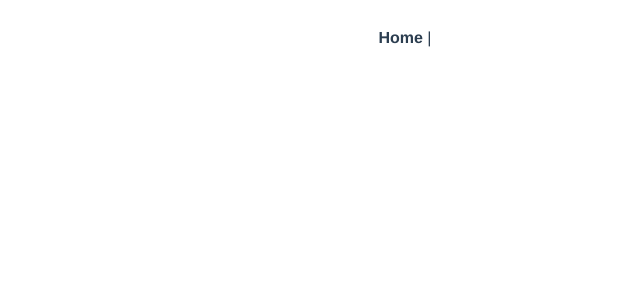
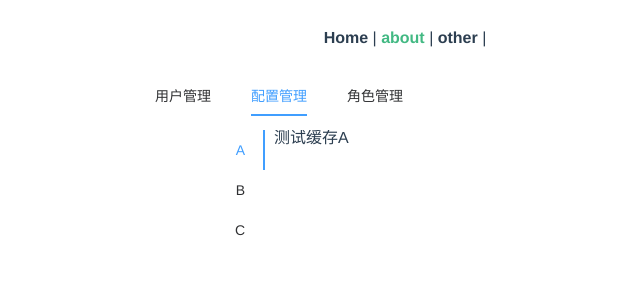
Before and after one commit to milyyy/_vue, a Vue app: page /about in a window 1280 px wide. Shown: the top 300 px of the page, without its empty margins (235-875 px from the left). Built offline with nearby package versions, Linux system fonts and the light colour scheme.

Commit message:
keep-alive测试

```diff
--- a/src/App.vue
+++ b/src/App.vue
@@ -2,6 +2,8 @@
   <div id="app">
     <div id="nav">
       <router-link to="/">Home</router-link> |
+      <router-link to="/about">about</router-link> |
+      <router-link to="/other">other</router-link> |
     </div>
     <router-view />
   </div>
--- /dev/null
+++ b/src/components/tabs.vue
@@ -0,0 +1,31 @@
+<!--
+ * @Date: 2020-03-19 11:05:10
+ * @Description: 测试keep-alive的公用组件
+ * @LastEditTime: 2020-03-19 11:11:06
+ * @FilePath: \_vue\src\components\tabs.vue
+ -->
+<template>
+  <div class="tabs">
+    <el-tabs :tab-position="tabPosition" style="height: 200px;">
+      <el-tab-pane label="A">测试缓存A</el-tab-pane>
+      <el-tab-pane label="B">test..B</el-tab-pane>
+      <el-tab-pane label="C">test++C</el-tab-pane>
+    </el-tabs>
+  </div>
+</template>
+
+<script>
+  export default {
+    data() {
+      return {
+        tabPosition: 'left'
+      };
+    }
+  };
+</script>
+
+<style scoped>
+  .tabs >>> .el-tabs__content {
+    text-align: left;
+  }
+</style>
--- a/src/main.js
+++ b/src/main.js
@@ -5,7 +5,7 @@ import router from "./routes";
 import store from "./store/";
 import Element from "element-ui";
 import "element-ui/lib/theme-chalk/index.css";
-
+Vue.use(Element);
 import "@/assets/style/reset.css";
 // import "@/assets/style/myStyle.styl";
 
--- a/src/routes/index.js
+++ b/src/routes/index.js
@@ -1,11 +1,13 @@
 /*
  * @Date: 2020-03-10 14:11:01
- * @LastEditTime: 2020-03-11 10:03:00
+ * @LastEditTime: 2020-03-19 10:53:24
  * @FilePath: \_vue\src\routes\index.js
  */
 import Vue from "vue";
 import Router from "vue-router";
 import Home from "@/views/Home.vue";
+import About from "@/views/About.vue";
+import Other from "@/views/Other.vue";
 
 Vue.use(Router);
 
@@ -18,5 +20,15 @@ export default new Router({
       name: "home",
       component: Home
     },
+    {
+      path: "/about",
+      name: "about",
+      component: About
+    },
+    {
+      path: "/other",
+      name: "ohter",
+      component: Other
+    },
   ]
 });
--- /dev/null
+++ b/src/views/About.vue
@@ -0,0 +1,46 @@
+<!--
+ * @Date: 2020-03-19 10:48:35
+ * @Description: keep-alive应用
+ * @LastEditTime: 2020-03-19 11:07:23
+ * @FilePath: \_vue\src\views\About.vue
+ -->
+<template>
+  <div class="about">
+    <el-tabs v-model="activeName" @tab-click="handleClick">
+      <el-tab-pane label="用户管理" name="first">用户管理</el-tab-pane>
+      <el-tab-pane label="配置管理" name="second">
+        <tabs></tabs>
+      </el-tab-pane>
+      <el-tab-pane label="角色管理" name="third">角色管理</el-tab-pane>
+    </el-tabs>
+  </div>
+</template>
+
+<script>
+import tabs from "@/components/tabs";
+export default {
+  components: {
+    tabs
+  },
+  data() {
+    return {
+      activeName: "second"
+    };
+  },
+  methods: {
+    handleClick(tab, event) {
+      console.log(tab, event);
+    }
+  }
+};
+</script>
+
+<style scoped>
+  .about >>> .el-tabs__nav-scroll {
+    width: 500px;
+    margin: 0 auto;
+  }
+  .about >>> .el-tabs__nav-wrap::after {
+    background-color: transparent;
+  }
+</style>
--- /dev/null
+++ b/src/views/Other.vue
@@ -0,0 +1,11 @@
+<!--
+ * @Date: 2020-03-19 10:48:43
+ * @Description: 描述
+ * @LastEditTime: 2020-03-19 10:48:52
+ * @FilePath: \_vue\src\views\Other.vue
+ -->
+<template>
+  <div>
+    other
+  </div>
+</template>
```
